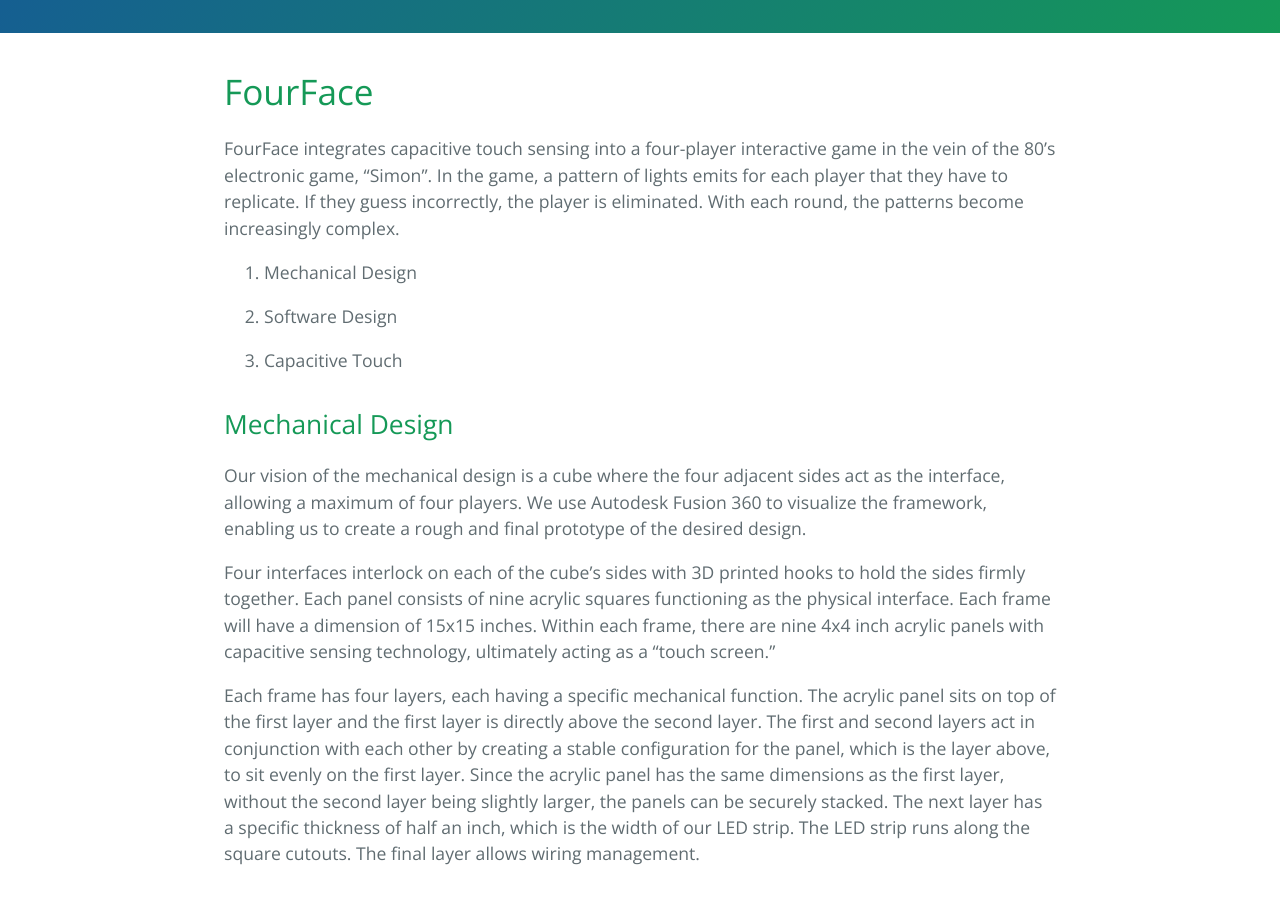
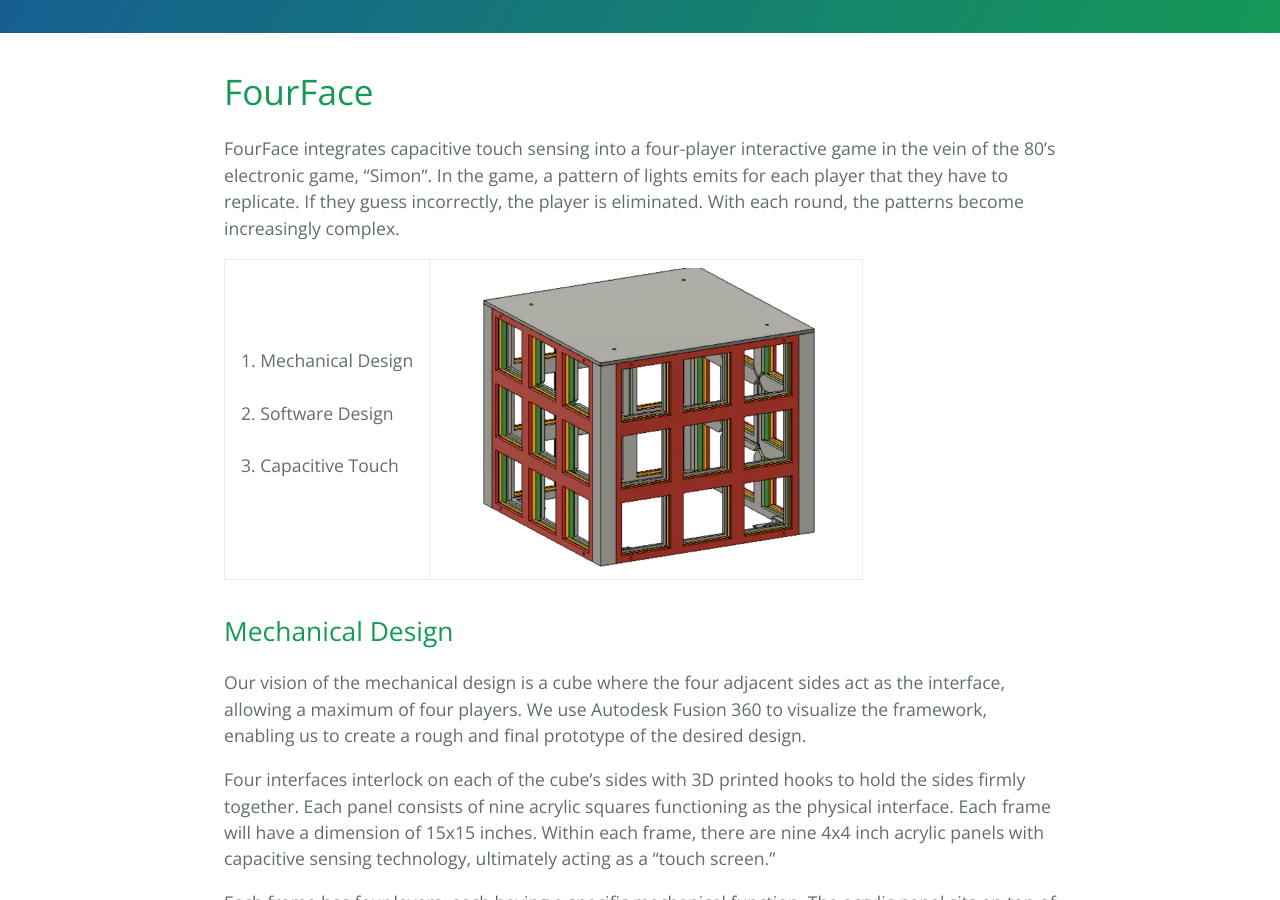
Before and after one commit to pmackle/EE-Emerge-2020-FourFace, a Jekyll site: the page built from docs/Project.md, in a window 1280 px wide and 900 px high, scrolled down 303 px. Built offline with Jekyll 4.4.1, drawn with Linux system fonts in a browser that asks for light colours.

Commit message:
Update Project.md

```diff
--- a/docs/Project.md
+++ b/docs/Project.md
@@ -7,11 +7,16 @@ filename: Project
 # FourFace
 FourFace integrates capacitive touch sensing into a four-player interactive game in the vein of the 80's electronic game, "Simon". In the game, a pattern of lights emits for each player that they have to replicate. If they guess incorrectly, the player is eliminated. With each round, the patterns become increasingly complex.
 
-1. Mechanical Design
-
-2. Software Design
-
-3. Capacitive Touch
+<div markdown="1">
+<p align="center">
+<table>
+    <tr>
+        <td valign="top"><br/> <br/> <br/> 1. Mechanical Design <br/> <br/> 2. Software Design <br/> <br/> 3. Capacitive Touch</td>
+      <td valign="middle"><img src="https://github.com/pmackle/EE-Emerge-2020-FourFace/blob/master/Documentation/Photos/Screen%20Shot%202020-05-14%20at%204.56.53%20PM.png" style="vertical-align: middle;" width="400px"/></td>
+    </tr>
+</table>
+</p>
+</div>
 
 ## Mechanical Design
 
```
